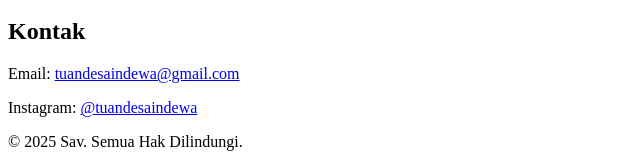
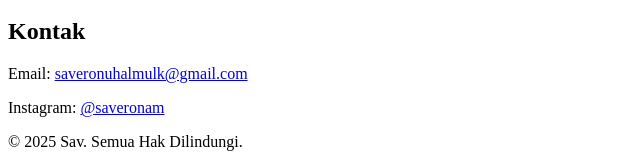
Before and after one commit to SAV-NA/Portfolio2, a plain HTML site: page index.html in a window 1280 px wide. Shown: the part 2082-2246 px from the top of the page, 0-640 px from the left. Drawn offline with Linux system fonts and the light colour scheme; files whose address does not match are found by name.

Commit message:
Update index.html

```diff
--- a/index.html
+++ b/index.html
@@ -41,8 +41,8 @@
 
   <section id="contact" class="contact">
     <h2>Kontak</h2>
-    <p>Email: <a href="mailto:tuandesaindewa@gmail.com">tuandesaindewa@gmail.com</a></p>
-    <p>Instagram: <a href="#">@tuandesaindewa</a></p>
+    <p>Email: <a href="mailto:tuandesaindewa@gmail.com">saveronuhalmulk@gmail.com</a></p>
+    <p>Instagram: <a href="#">@saveronam</a></p>
   </section>
 
   <footer class="footer">
```
